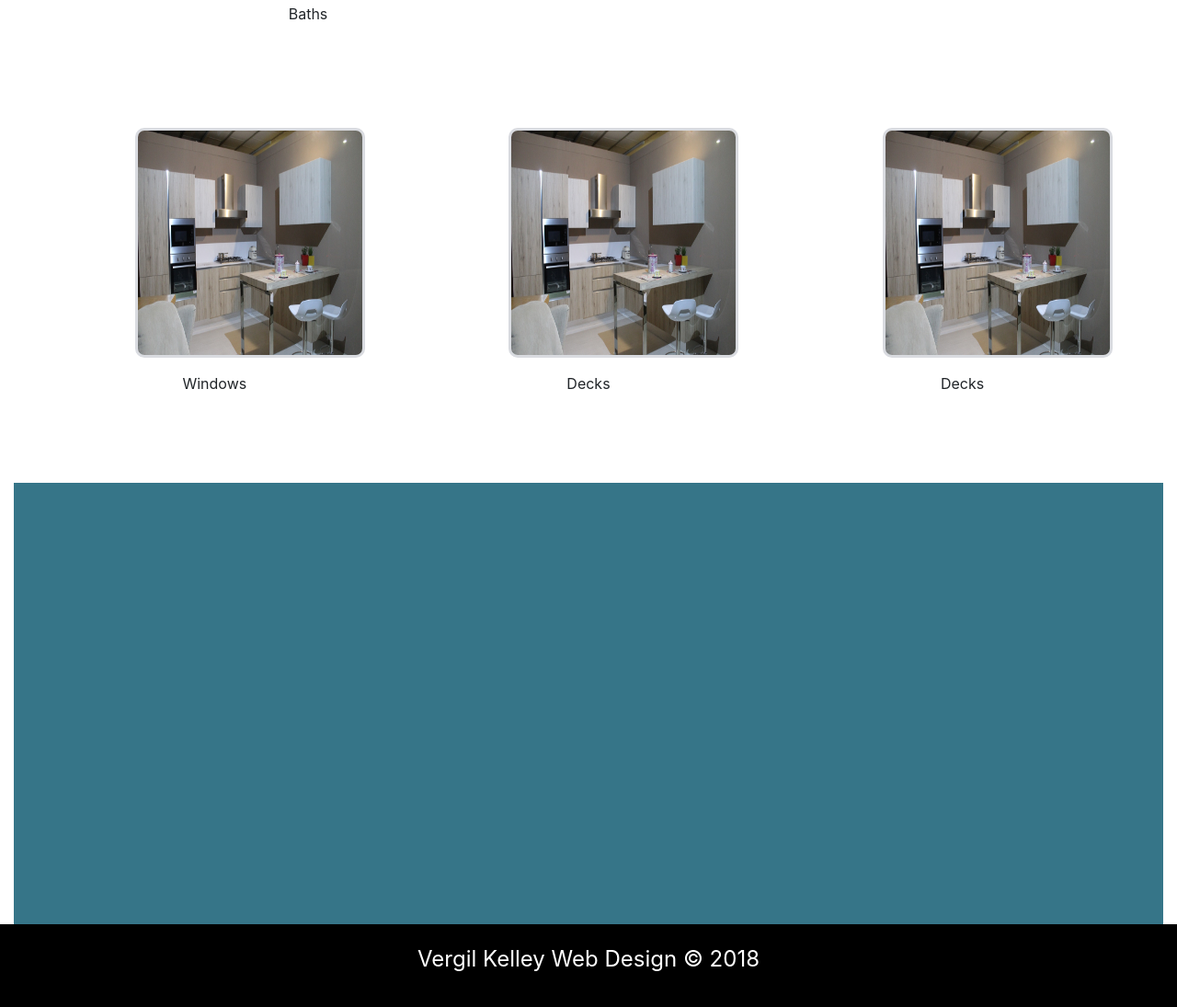
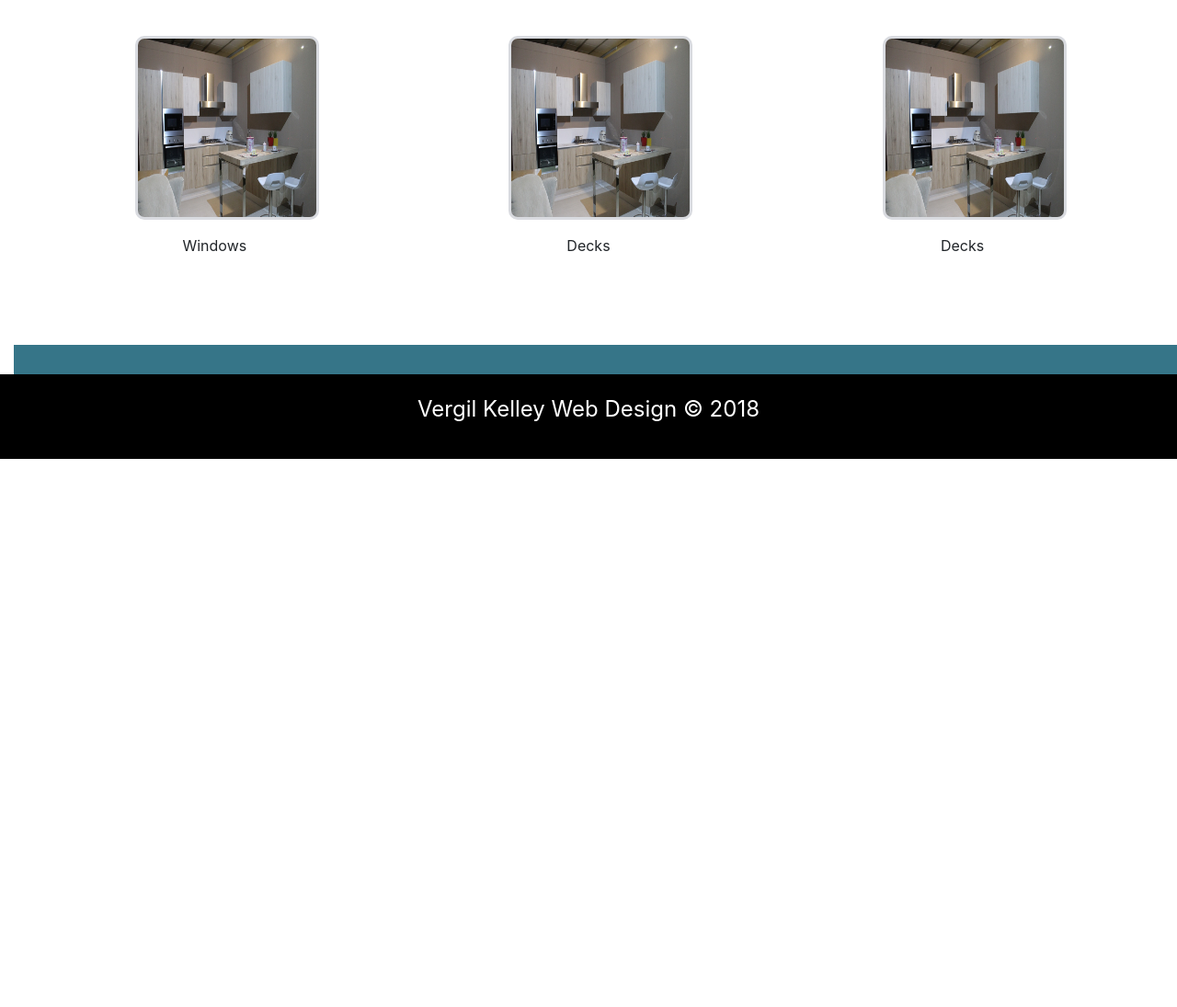
Before and after one commit to VergilKellley/kolingroup, a plain HTML site: page index.html in a window 1280 px wide. Shown: the part 1248-2343 px from the top of the page at 92% size. After the commit the page ends 1747 px from the top, so only its background shows below. Drawn offline with nearby package versions, Linux system fonts and the light colour scheme.

Commit message:
styled footer

```diff
--- a/css/styles.css
+++ b/css/styles.css
@@ -92,8 +92,8 @@ ul {
   margin-top: 5rem; }
   .gallery-container .gallery img {
     margin-top: 1rem;
-    height: 250px;
-    width: 250px;
+    height: 200px;
+    width: 200px;
     border-radius: 10px;
     border: 3px solid #d9dbe0; }
   .gallery-container .gallery img:hover {
@@ -104,10 +104,15 @@ ul {
     text-align: center; }
 
 .bottom {
-  height: 30rem;
-  width: 100vw;
+  height: 2rem;
   background-color: #367588;
-  margin-top: 5rem; }
+  margin-top: 5rem;
+  min-width: 100vw; }
+
+.bottom-2 {
+  height: 0.5rem;
+  background-color: #d9dbe0;
+  min-width: 100vw; }
 
 footer {
   position: relative;
```
